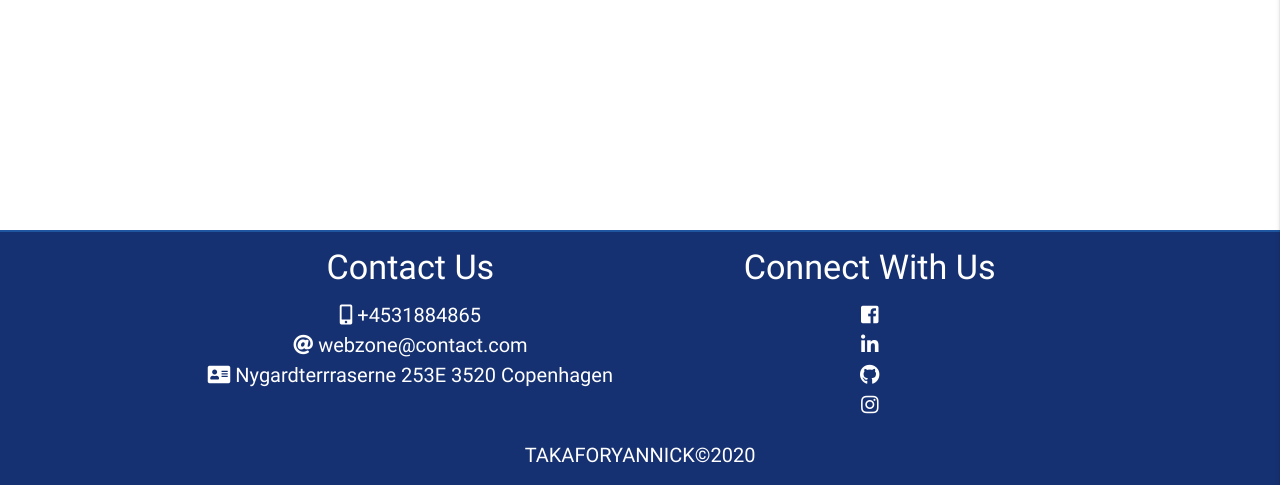
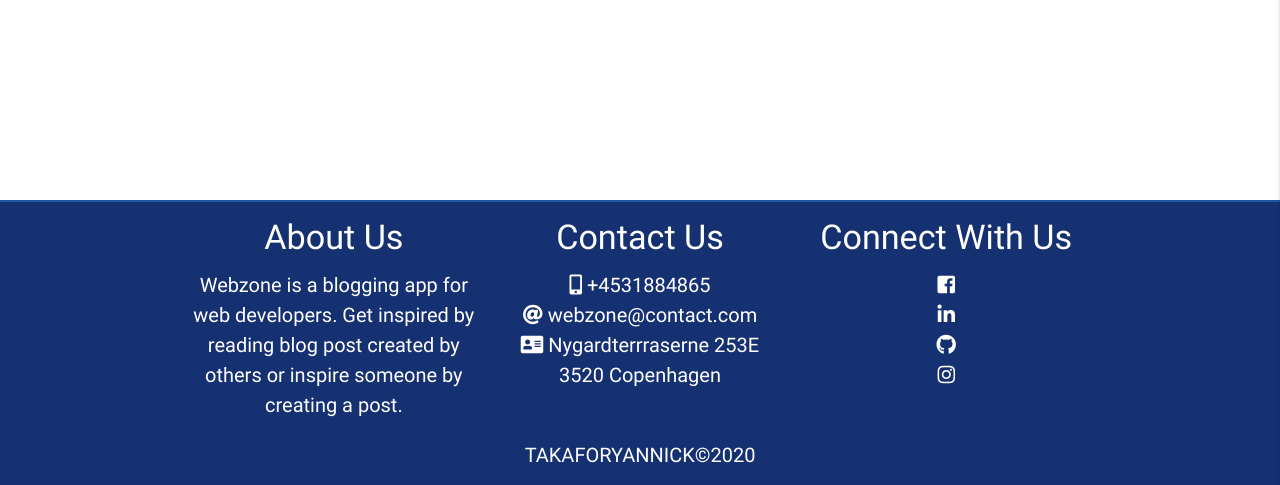
Before and after one commit to Code-Institute-Submissions/webzone-milestone-project-three, a Flask app: page / in a window 1280 px wide. Shown: the part 315-800 px from the top of the page. Run offline with Flask 2, Linux system fonts and the light colour scheme; data that the repository does not hold is empty; some libraries are stand-ins or nearby versions.

Commit message:
Add 'About Us' section to footer

```diff
--- a/templates/base.html
+++ b/templates/base.html
@@ -84,13 +84,17 @@
 	<footer>
 		<div class="container">
 			<div class="row">
-				<div class="col s12 m6 l6">
+				<div class="col s12 m4 l4">
+                   <h4> About Us</h4>
+                   <p>Webzone is a blogging app for web developers. Get inspired by reading blog post created by others or inspire someone by creating a post.</p>
+				</div>
+                <div class="col s12 m4 l4">
 					<h4>Contact Us</h4>
 					<p class="contact-info"><i class="fas fa-mobile-alt contact-info-icons"></i>+4531884865</p>
 					<p class="contact-info"><i class="fas fa-at contact-info-icons"></i>webzone@contact.com</p>
 					<p class="contact-info"><i class="fas fa-address-card"></i>Nygardterrraserne 253E 3520 Copenhagen</p>
 				</div>
-				<div class="col s12 m6 l6">
+				<div class="col s12 m4 l4">
 					<h4>Connect With Us</h4>
 					<ul>
 						<li><a href="https://www.facebook.com/cypriot.man"
```
Also changed, not shown: static/css/style.css (line endings or trailing spaces).
